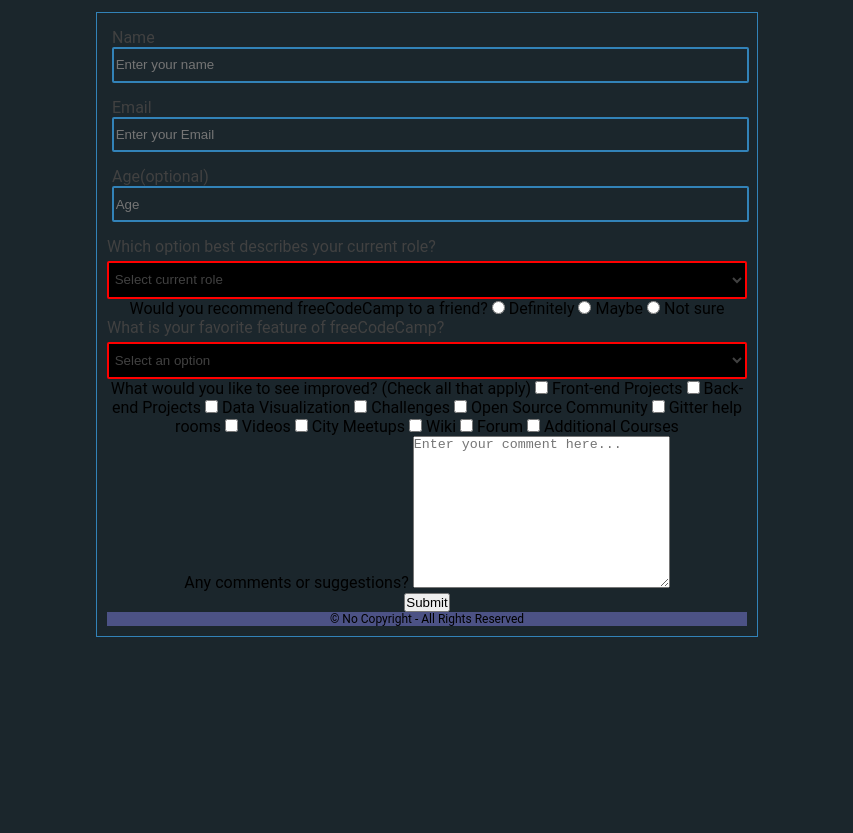
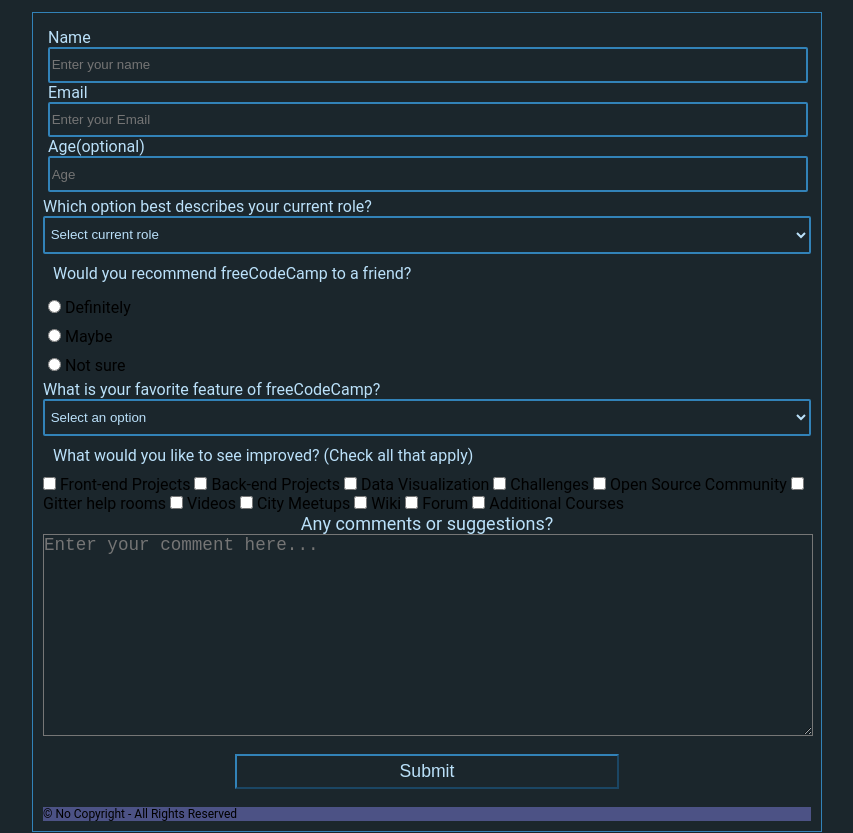
Before and after one commit to IlReSenzaNome/First-Project, a plain HTML site: page public/index.html in a window 1280 px wide. Shown: the part 82-915 px from the top of the page, without its empty margins (213-1066 px from the left). Before the commit the page ends 800 px from the top, so only its background shows below. Drawn offline with Linux system fonts and the light colour scheme.

Commit message:
commit of regulator

```diff
--- a/css/style.css
+++ b/css/style.css
@@ -1,3 +1,4 @@
+/* Setting the margin and padding to 0. */
 * {
     margin: 0;
     padding: 0;
@@ -8,7 +9,7 @@
     background-color: #1B262C;
 }
 
-/* Header */
+/* Styling the header. */
 .header {
     font-weight: bold;
     text-align: center;
@@ -30,27 +31,26 @@
 .container {
     margin: 1px auto;
     border: 1px solid #3282B8;
-    text-align: center;
     padding: 10px;
-    width: 50%;
+    width: 60%;
 }
 
 .information input {
     display: block;
-    width: 100%;
+    width: 98%;
     text-align: left;
     padding: 0.625em 0.125em;
     background-color: #1B262C;
-    color: #414141;
+    color: #BBE1FA;
     border-radius: 2px;
     border: #3282B8 solid 2px;
-    margin-bottom: 15px;
 }
 
 .information {
     text-align: left;
-    color: #414141;
+    color: #BBE1FA;
     margin: 5px 5px;
+    width: 100%;
 }
 
 .option-role label,
@@ -59,8 +59,8 @@
     height: 100%;
     width: 100%;
     text-align: left;
-    color: #414141;
-    padding-bottom: 5px;
+    color: #BBE1FA;
+    padding-bottom: 5px 5px;
 }
 
 .option-role select,
@@ -68,16 +68,58 @@
     display: block;
     width: 100%;
     text-align: left;
-    color: #414141;
-    background-color: black;
+    color: #BBE1FA;
+    background-color: #1B262C;
     border-radius: 2px;
-    border: #FF0000 solid 2px;
+    border: #3282B8 solid 2px;
     padding: 0.625em 0.125em;
 }
 
+.parragraf {
+    display: block;
+    width: 100%;
+    color: #BBE1FA;
+    margin: 5px 5px;
+    padding: 5px 5px;
+}
+
+.radio-button label {
+    display: block;
+    width: 100%;
+    padding: 5px 5px;
+}
 
 
-/* Footer */
+.textarea label {
+    display: block;
+    font-size: large;
+    color: #BBE1FA;
+    text-align: center;
+}
+
+.textarea textarea {
+    display: block;
+    background-color: #1B262C;
+    border-radius: #3282B8 solid 2px;
+    color: #BBE1FA;
+    font-weight: 500;
+    width: 100%;
+    font-size: 1.1rem;
+}
+
+input[type="submit"] {
+    display: block;
+    width: 50%;
+    margin: 1em auto;
+    height: 2em;
+    font-size: 1.1rem;
+    background-color: #1B262C;
+    border-color: #3282B8;
+    min-width: 300px;
+    color: #BBE1FA;
+}
+
+/* Styling the footer. */
 #copy {
     font-size: 12px;
     width: 1px auto;
--- a/public/index.html
+++ b/public/index.html
@@ -8,12 +8,10 @@
   <link rel="icon" href="/img/icon.ico">
 </head>
 <body>
-  <div class="header" id="first">
-    <header>
-      <h1 id="title" class="text-center">My Survey Form</h1>
-      <p id="description" class="text-description">Thank you for taking the time to help solve this survey.</p>
-    </header>
-  </div>
+  <header class="header" id="first">
+    <h1 id="title" class="text-center">My Survey Form</h1>
+    <p id="description" class="text-description">Thank you for taking the time to help solve this survey.</p>
+  </header>
   <div class="container">
       <form action="#" id="survey-form">
         <div class="information">
@@ -25,7 +23,7 @@
             <input type="number" min="11" max="99" id="number" placeholder="Age">
         </div>
         <div class="option-role">
-          <label for="list" id="list">Which option best describes your current role?</label>
+          <label for="dropdown" id="list">Which option best describes your current role?</label>
             <select id="dropdown" name="role" class="form-control" required="">
               <option disabled="" selected="" value="" id="text-disaible">Select current role</option>
               <option value="student">Student</option>
@@ -36,8 +34,8 @@
             </select>
         </div>
         <div class="radio-button">
-          <label class="list-radio" for="definitely">Would you recommend freeCodeCamp to a friend?
-            <input id="definitely" value="definitely" name="recomendation" type="radio"> Definitely</label>
+          <label class="parragraf" for="">Would you recommend freeCodeCamp to a friend?</label>
+            <label for="definitely"><input id="definitely" value="definitely" name="recomendation" type="radio"> Definitely</label>
           <label class="list-radio" for="maybe">
             <input id="maybe" value="maybe" name="recomendation" type="radio"> Maybe</label>
           <label class="list-radio" for="not-sure">
@@ -84,11 +82,9 @@
         </div>
         <input id="submit" type="submit" value="Submit">
       </form>
-      <div class="footer">
-        <footer>
-            <p id="copy">&copy; No Copyright - All Rights Reserved</p>
-        </footer>
-      </div>
+      <footer class="footer">
+          <p id="copy">&copy; No Copyright - All Rights Reserved</p>
+      </footer>
   </div>
 </body>
 </html>
```
